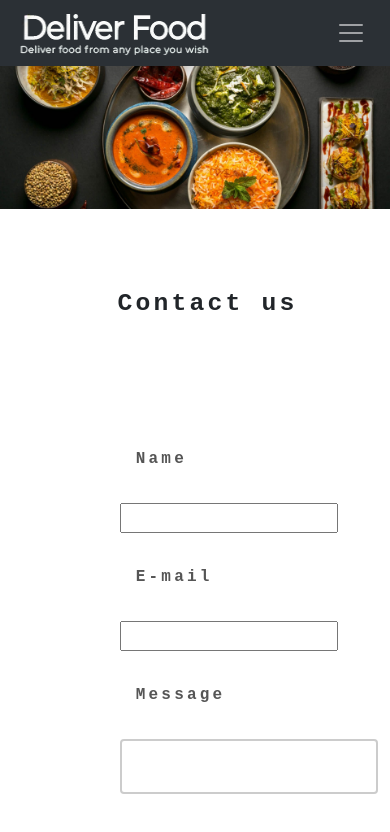
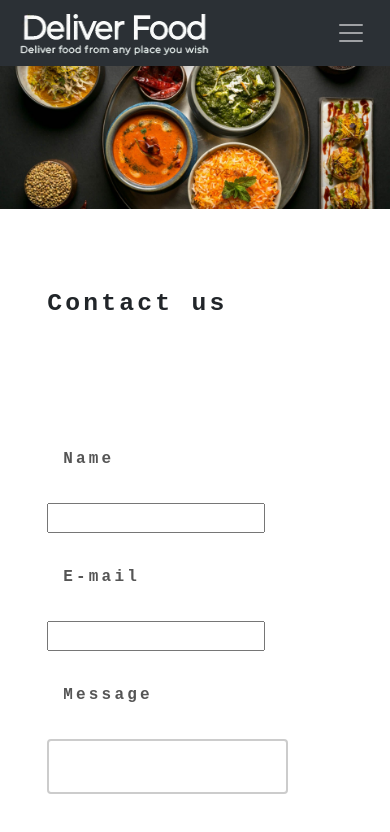
Before and after one commit to seivanesandro/food_order, a React (Create React App) app: page /#/contact in a window 390 px wide. Shown: the top 832 px of the page. Built offline with nearby package versions, Linux system fonts and the light colour scheme.

Commit message:
adjust responsive breakpoints

```diff
--- a/src/pages/contact/Contact.jsx
+++ b/src/pages/contact/Contact.jsx
@@ -77,14 +77,21 @@
         width: 90%;
     }
     @media only screen and (${devices.iphone14}) {
-        align-items: center;
-        margin: 1rem 2rem !important;
+        width: 84%;
+        align-items: baseline !important;
+        margin: 1rem auto !important;
     }
     @media only screen and (${devices.mobileG}) {
+        width: 84%;
+        margin: 1rem auto !important;
     }
     @media only screen and (${devices.mobileM}) {
+        width: 84%;
+        margin: 1rem auto !important;
     }
     @media only screen and (${devices.mobileP}) {
+        width: 84%;
+        margin: 1rem auto !important;
     }
 `;
 const StyledFormContact = styled.form`
```
